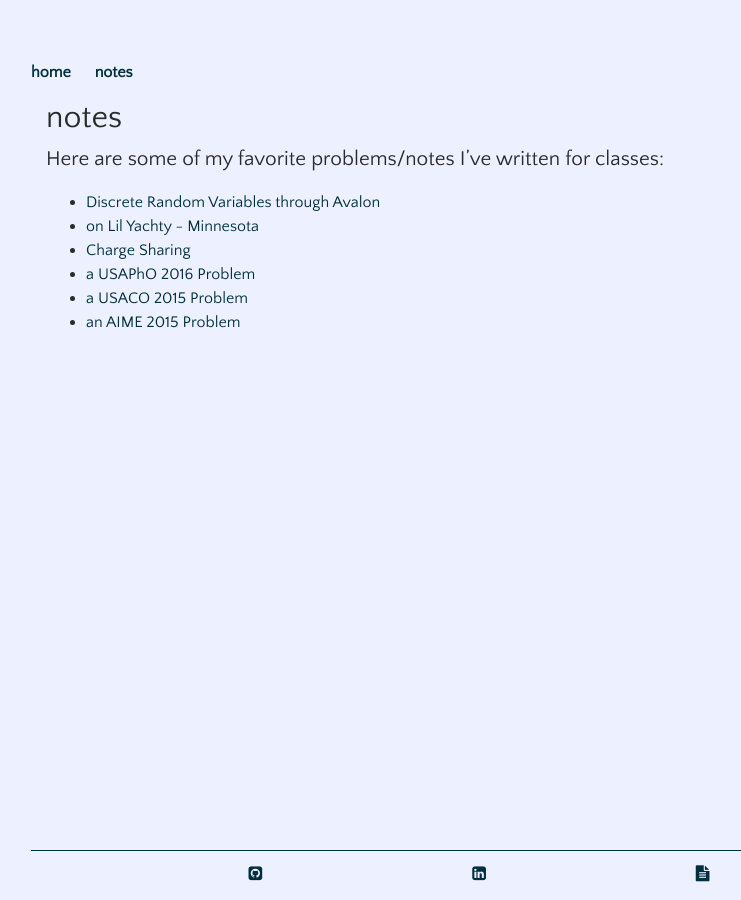
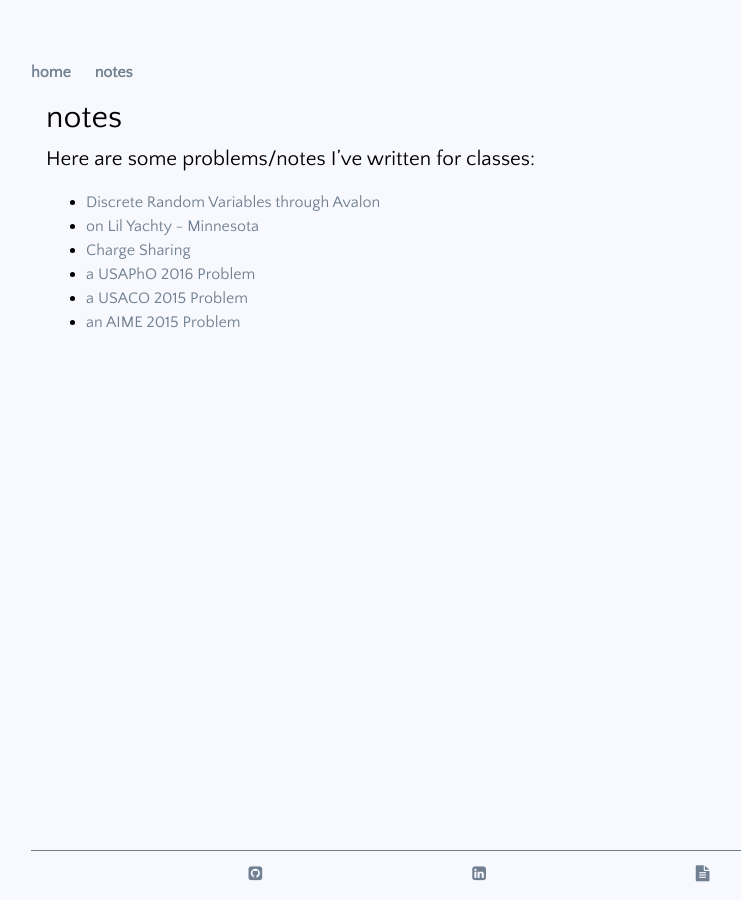
Before and after one commit to mingyli/mingyli.github.io, a Jekyll site: the page built from notes/index.md, in a window 1280 px wide. Shown: the whole page, without its empty margins (161-902 px from the left). Built offline with Jekyll 4.4.1, drawn with Linux system fonts in a browser that asks for light colours; nearby versions of some CDN libraries.

Commit message:
Fix style

```diff
--- a/_layouts/blank.html
+++ b/_layouts/blank.html
@@ -9,7 +9,7 @@
 </head>
 
 <style>
-body { background-color: #edf0ff; }
+body { background-color: ghostwhite; }
 </style>
 
 <body>
--- a/css/github.css
+++ b/css/github.css
@@ -87,7 +87,7 @@ p, blockquote, ul, ol, dl, li, table, pre {
 */
 
 hr {
-  background: transparent url("../../images/modules/pulls/dirty-shade.png") repeat-x 0 0;
+  /* background: transparent url("../../images/modules/pulls/dirty-shade.png") repeat-x 0 0; */
   border: 0 none;
   color: #cccccc;
   height: 4px;
--- a/css/main.css
+++ b/css/main.css
@@ -1,6 +1,7 @@
 :root {
-    --main-bg-color: #edf0ff;
-    --accent: #00303f;
+    --main-bg-color: ghostwhite;
+    --main-text-color: black;
+    --accent: slategray;
 }
 html {
     min-height: 100%;
@@ -9,6 +10,7 @@ html {
 body {
     margin: 60px auto;
     width: 70%;
+    color: var(--main-text-color);
     background-color: var(--main-bg-color);
     font-family: 'Quattrocento Sans', 'Helvetica', 'Arial', sans-serif;
 }
--- a/notes/index.md
+++ b/notes/index.md
@@ -5,7 +5,7 @@ title: notes
 
 ## {{ page.title }}
 
-Here are some of my favorite problems/notes I've written for classes:
+Here are some problems/notes I've written for classes:
 
 <ul class="notes">
 	{% assign notes = site.notes | sort: 'date' %}
```
